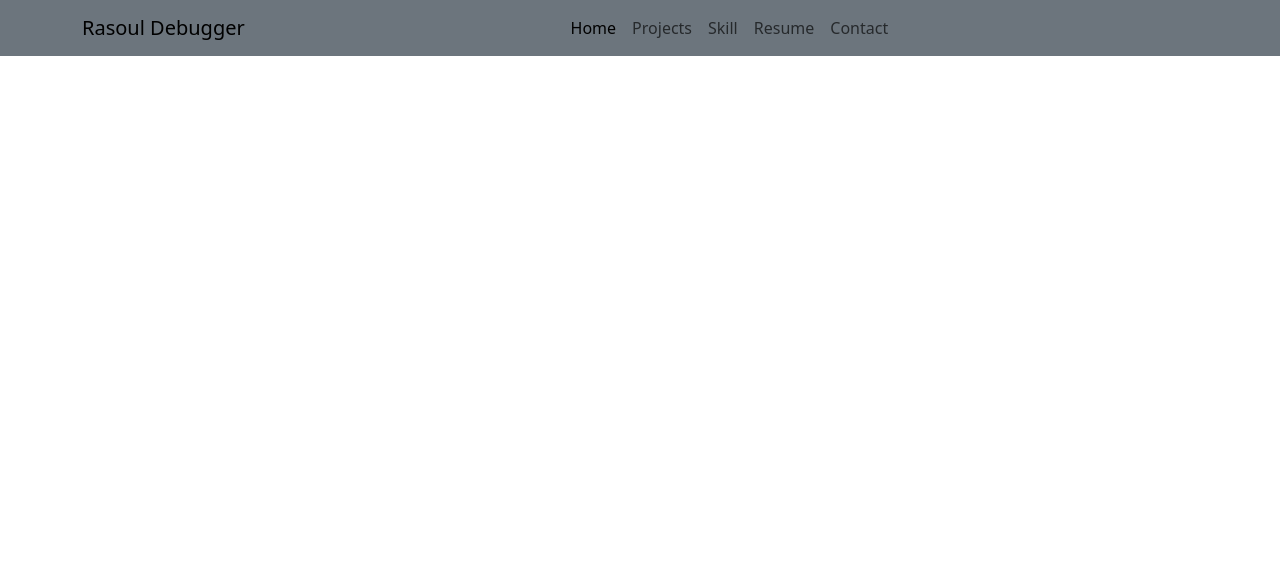
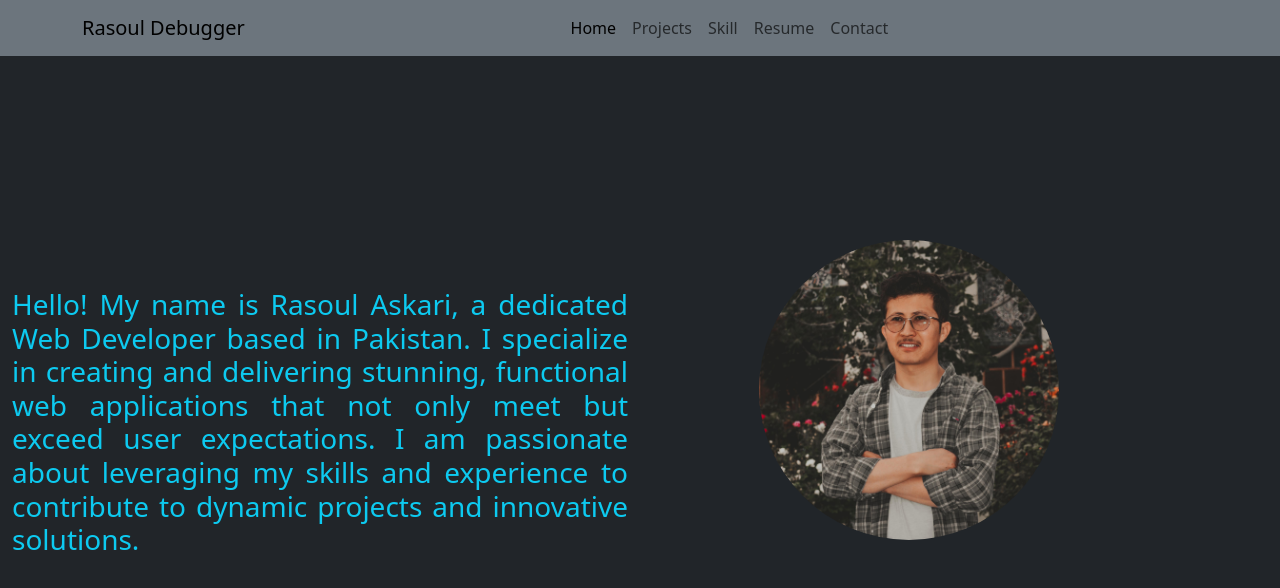
Before and after one commit to RasoulAskari/portfolio, a Next.js app: page / in a window 1280 px wide. Shown: the top 588 px of the page. Built offline with nearby package versions, Linux system fonts and the light colour scheme.

Commit message:
HeaderBg

```diff
--- a/src/app/components/Header.js
+++ b/src/app/components/Header.js
@@ -1,4 +1,4 @@
-// import HeaderBg from "./HeaderBg";
+import HeaderBg from "./HeaderBg";
 
 export default function Header() {
   return (
@@ -53,7 +53,7 @@ export default function Header() {
           </div>
         </div>
       </nav>
-      {/* <HeaderBg /> */}
+      <HeaderBg />
     </>
   );
 }
--- a/src/app/page.tsx
+++ b/src/app/page.tsx
@@ -10,6 +10,7 @@ export default function Index() {
   return (
     <>
       <Header />
+
     </>
   );
 }
```
